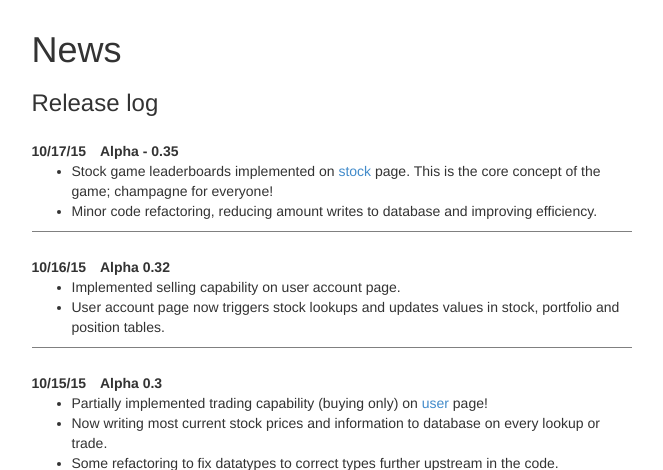
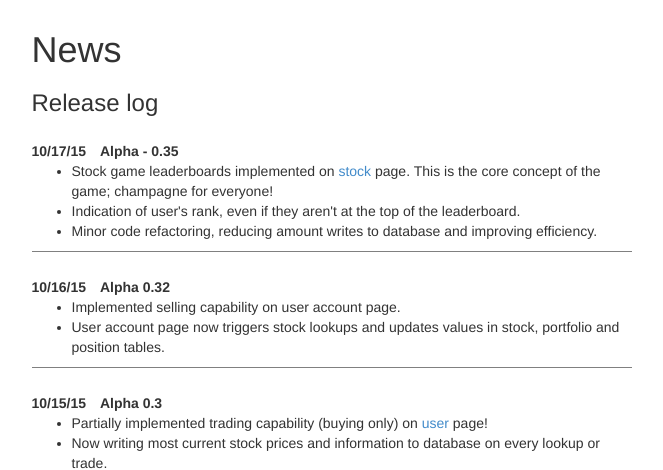
Before and after one commit to abmorton/stockhawk, a Flask app: page /news in a window 1280 px wide. Shown: the part 20-490 px from the top of the page, without its empty margins (191-854 px from the left). Run offline with Flask 2, Linux system fonts and the light colour scheme; some libraries are stand-ins or nearby versions.

Commit message:
now showing user's rank on the leaderboard panel on stock page

```diff
--- a/app.py
+++ b/app.py
@@ -507,19 +507,29 @@ def trade():
 def stocks():
 	title = 'StockHawk'
 	stock = None
+	if 'username' in session:
+		loggedin_user = session['username']
+		user = User.query.filter_by(name=session['username']).first()
+
+		allplayers = Portfolio.query.order_by(desc(Portfolio.value)).all()
+
+		for idx, val in enumerate(allplayers):
+			if user.portfolio == val:
+				user.rank = idx+1
+	else:
+		loggedin_user = None
+		user = None
+
 	form = StockSearchForm(request.form)
 	tradeform = TradeForm(request.form)
 	stocks = Stock.query.order_by(desc(Stock.view_count)).limit(10).all()
 	leaders = Portfolio.query.order_by(desc(Portfolio.value)).limit(5).all()
 
+
+
 	# This works in ipython, but I can't get it to show up on the template
 	for l in leaders:
 		l.prettyvalue = pretty_numbers(l.value)
-
-	if 'username' in session:
-		loggedin_user = session['username']
-	else:
-		loggedin_user = None
 
 	if request.method == 'POST':
 		if form.validate():
@@ -545,15 +555,15 @@ def stocks():
 				write_stock_to_db(stock)
 
 				# return redirect(url_for('stocks'))
-				return render_template('stocks.html', form=form, tradeform=tradeform, stock=stock, leaders=leaders, title=title, loss=loss, loggedin_user=loggedin_user)
+				return render_template('stocks.html', form=form, tradeform=tradeform, stock=stock, leaders=leaders, title=title, loss=loss, user=user, loggedin_user=loggedin_user)
 		elif not form.validate():
 			flash("Please enter a stock.")
 			return redirect(url_for('stocks'))
-		return render_template('stocks.html', form=form, tradeform=tradeform, stock=stock, leaders=leaders, title=title, loss=loss, loggedin_user=loggedin_user)
+		return render_template('stocks.html', form=form, tradeform=tradeform, stock=stock, leaders=leaders, title=title, loss=loss, user=user, loggedin_user=loggedin_user)
 	elif request.method == 'GET':
 		for s in stocks:
 			s.prettyprice = pretty_numbers(s.price)
-		return render_template('stocks.html', form=form, tradeform=tradeform, stock=stock, stocks=stocks, leaders=leaders, title=title, loggedin_user=loggedin_user)
+		return render_template('stocks.html', form=form, tradeform=tradeform, stock=stock, stocks=stocks, leaders=leaders, title=title, user=user, loggedin_user=loggedin_user)
 
 if __name__ == '__main__':
 	app.run()
--- a/templates/news.html
+++ b/templates/news.html
@@ -10,6 +10,7 @@
 	<span class="release_num">Alpha - 0.35</span>
 	<ul class="newfeatures">
 		<li>Stock game leaderboards implemented on <a href="/stock">stock</a> page. This is the core concept of the game; champagne for everyone!</li>
+		<li>Indication of user's rank, even if they aren't at the top of the leaderboard.</li>
 		<li>Minor code refactoring, reducing amount writes to database and improving efficiency.</li>
 	</ul>
 </div>
--- a/templates/stocks.html
+++ b/templates/stocks.html
@@ -122,6 +122,9 @@
 		<li>{{ l.owner.name }}: {{ l.value }}</li>
 		{% endfor %}
 	</ol>
+	{% if loggedin_user %}
+	<p>Your rank: {{ user.rank }}</p>
+	{% endif %}
 </div>
 
 {% endblock %}
```
